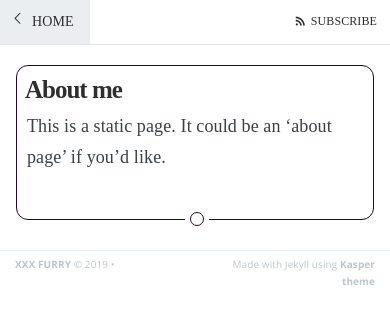
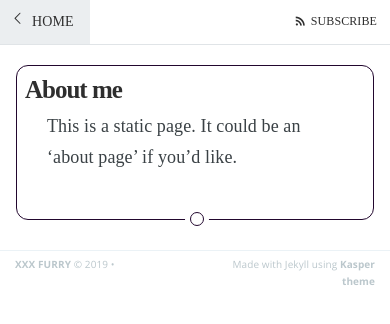
Before and after one commit to XXXFURRYYIFF/xxxfurryyiff.github.io, a Jekyll site: the page built from about.md, in a window 390 px wide. Shown: the top 324 px of the page. Built offline with Jekyll 4.4.1, drawn with Linux system fonts in a browser that asks for light colours; some web fonts are replaced; comment, search, counter and statistics services are not loaded.

Commit message:
Update screen.css

```diff
--- a/assets/css/screen.css
+++ b/assets/css/screen.css
@@ -1595,8 +1595,16 @@
         display: none;
     }
 
-    .post-template .post-header {
+    .post-template {
         margin-bottom: 2rem;
+    }
+
+    .post-header {
+        padding: 2rem 2rem 0;
+    }
+
+    .post-content {
+        padding: 0 2rem;
     }
 
     .post-template .post-date {
```
